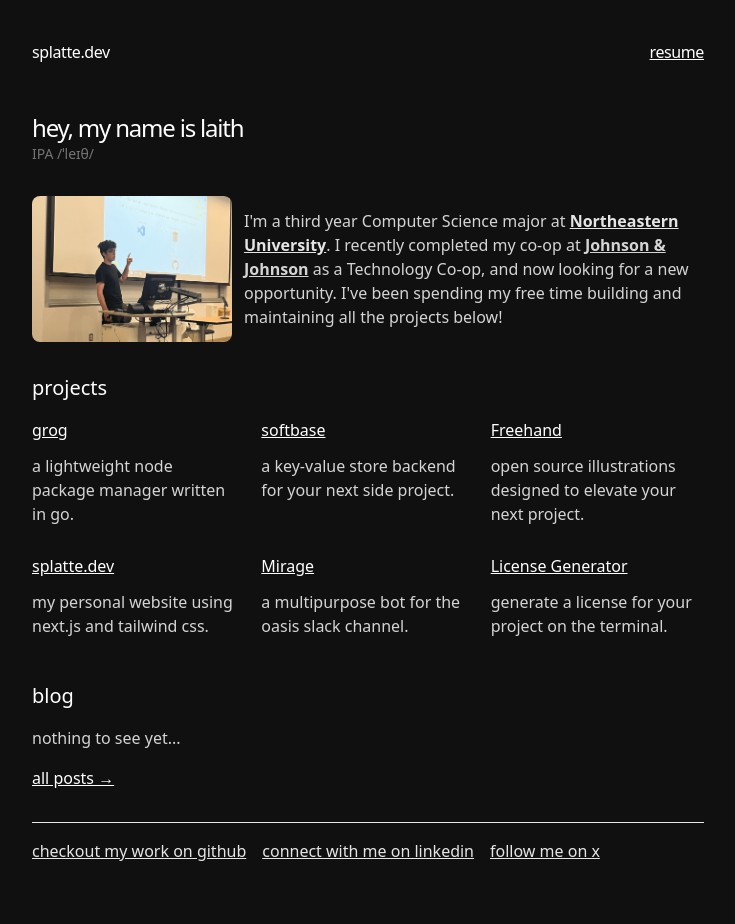
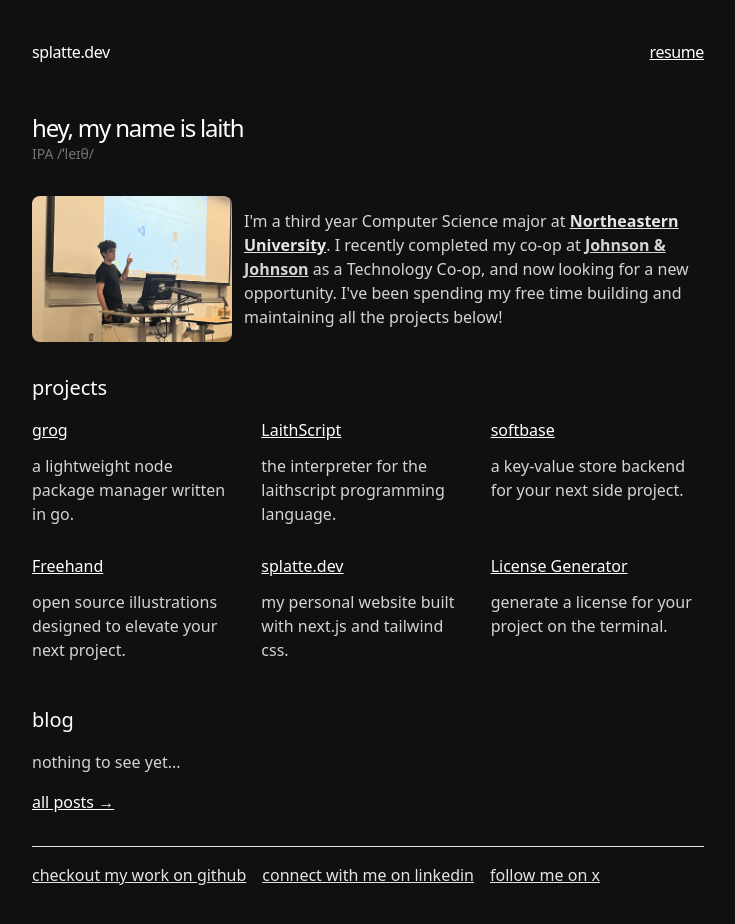
Before and after one commit to LOTaher/SplatteDev, a Next.js app: page / in a window 1280 px wide. Shown: the top 924 px of the page, without its empty margins (272-1007 px from the left). Built offline with nearby package versions, Linux system fonts and the light colour scheme.

Commit message:
updated projects

```diff
--- a/src/app/page.tsx
+++ b/src/app/page.tsx
@@ -62,6 +62,12 @@ export default async function Home() {
             />
 
             <Project
+              title="LaithScript"
+              description="the interpreter for the laithscript programming language."
+              link="https://github.com/LOTaher/LaithScript"
+            />
+
+            <Project
               title="softbase"
               description="a key-value store backend for your next side project."
               link="https://github.com/LOTaher/softbase"
@@ -75,14 +81,8 @@ export default async function Home() {
 
             <Project
               title="splatte.dev"
-              description="my personal website using next.js and tailwind css."
+              description="my personal website built with next.js and tailwind css."
               link="https://github.com/LOTaher/SplatteDev"
-            />
-
-            <Project
-              title="Mirage"
-              description="a multipurpose bot for the oasis slack channel."
-              link="https://github.com/Oasis-NEU/Mirage"
             />
 
             <Project
```
